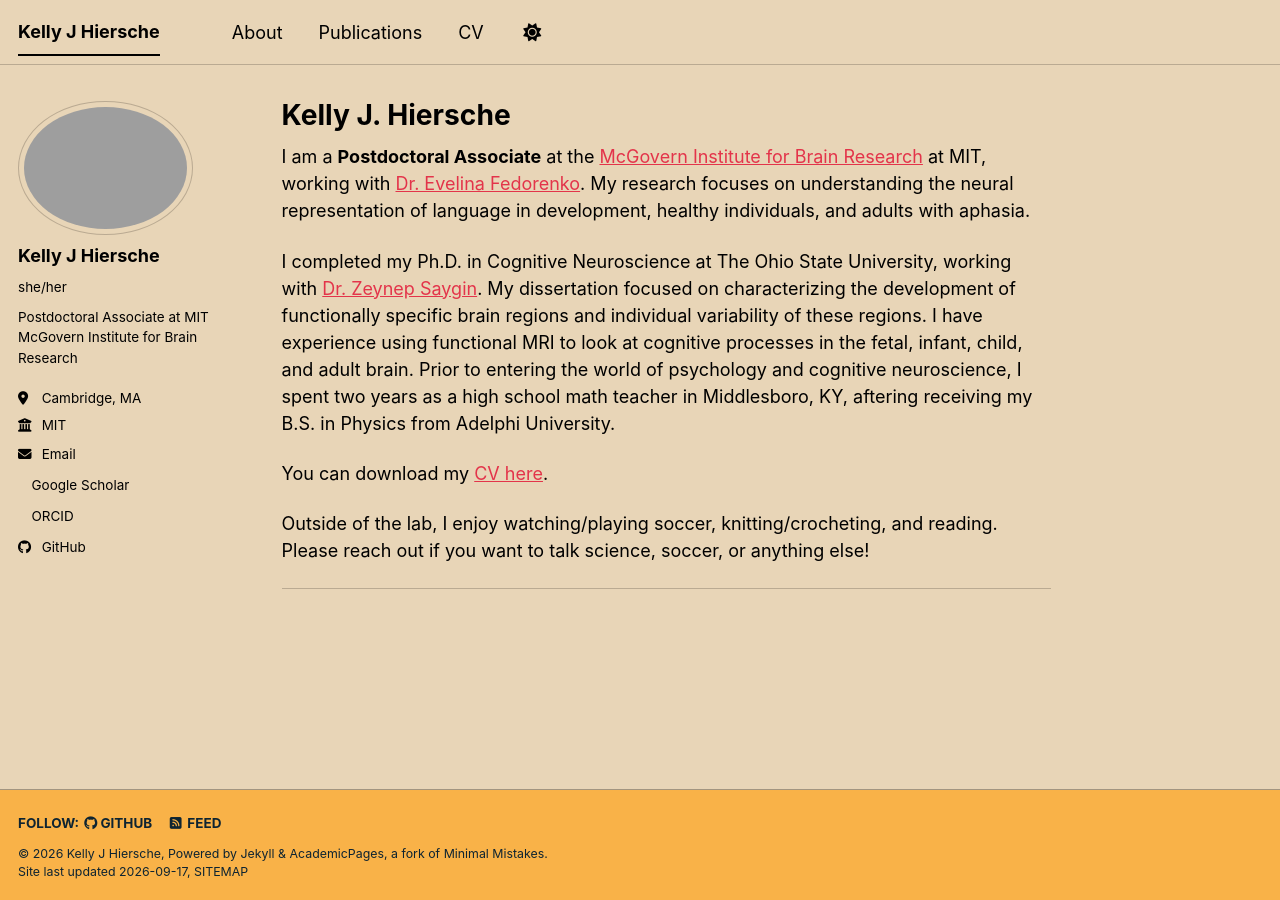
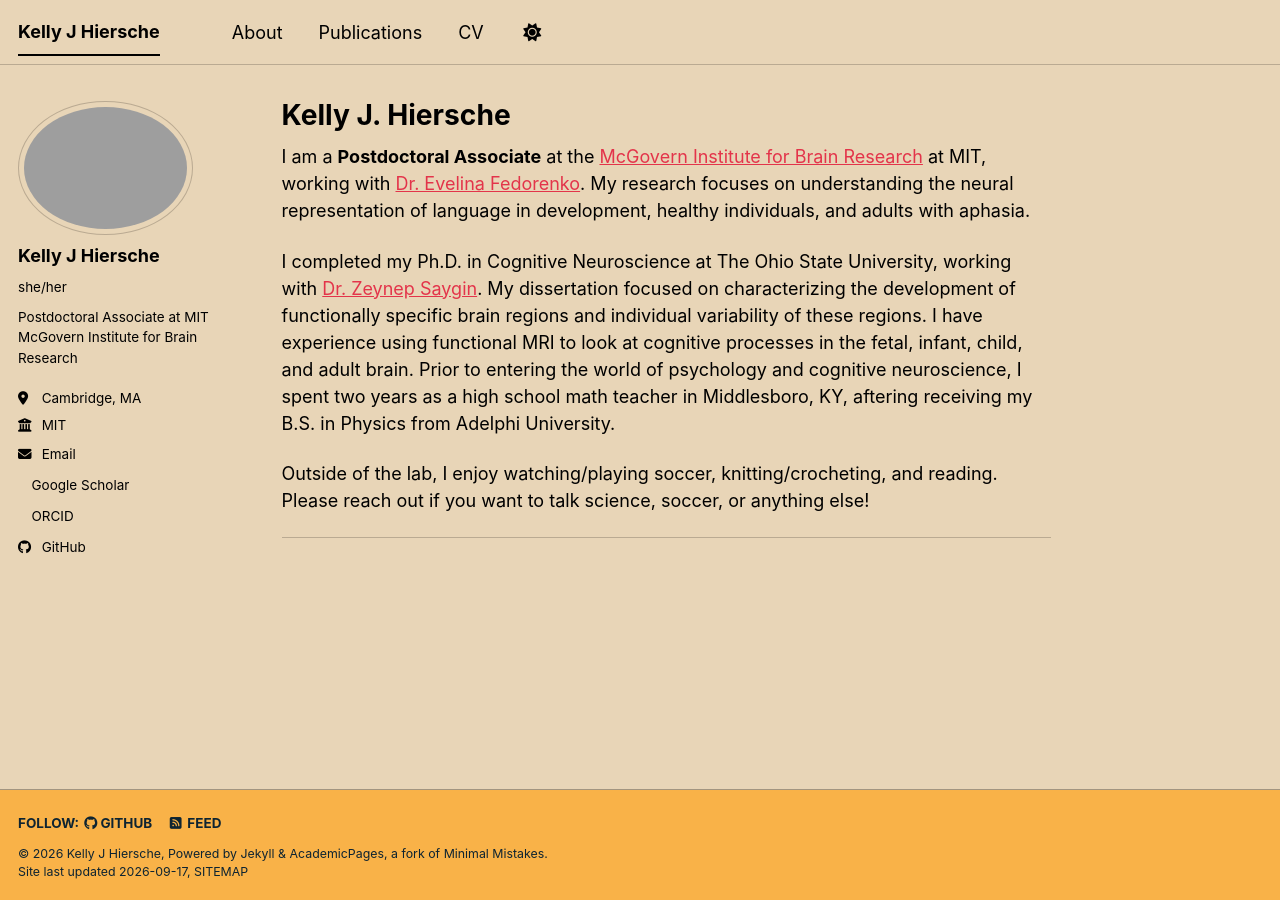
Before and after one commit to kellyjhiersche/kellyjhiersche.github.io, a Jekyll site: the page built from _pages/about.md, in a window 1280 px wide. Built offline with Jekyll 4.4.1, drawn with Linux system fonts in a browser that asks for light colours; a style sheet for code colours, icons or effects is not loaded.

Commit message:
Update about.md

```diff
--- a/_pages/about.md
+++ b/_pages/about.md
@@ -11,8 +11,6 @@ I am a  **Postdoctoral Associate** at the [McGovern Institute for Brain Research
 
 I completed my Ph.D. in Cognitive Neuroscience at The Ohio State University, working with [Dr. Zeynep Saygin](https://www.zeynepsaygin.com/). My dissertation focused on characterizing the development of functionally specific brain regions and individual variability of these regions. I have experience using functional MRI to look at cognitive processes in the fetal, infant, child, and adult brain. Prior to entering the world of psychology and cognitive neuroscience, I spent two years as a high school math teacher in Middlesboro, KY, aftering receiving my B.S. in Physics from Adelphi University.
 
-You can download my [CV here]({{ site.baseurl }}/assets/files/cv.pdf).
-
 Outside of the lab, I enjoy watching/playing soccer, knitting/crocheting, and reading. Please reach out if you want to talk science, soccer, or anything else!
 
 ---
```
